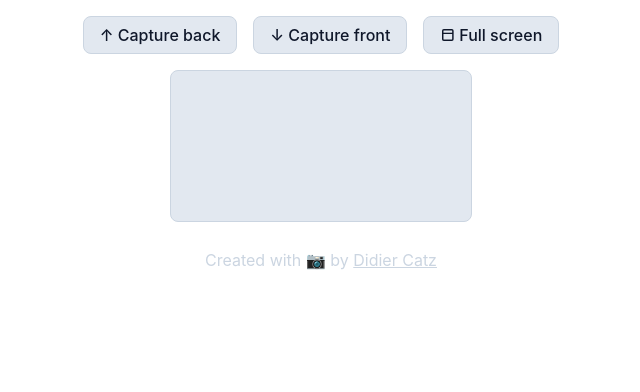
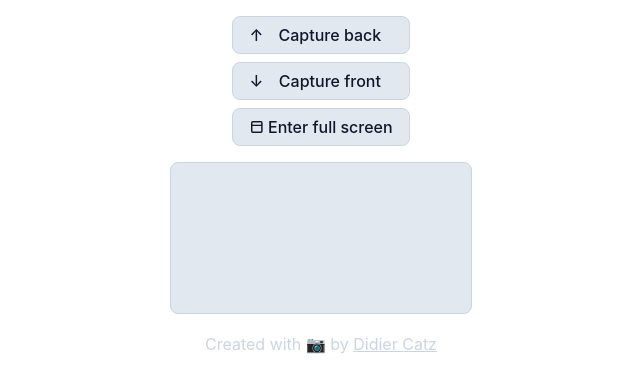
Before and after one commit to didier/phone-as-webcam, a website built with Vite: page index.html in a window 1280 px wide. Shown: the whole page, without its empty margins (319-959 px from the left). Built offline with nearby package versions, Linux system fonts and the light colour scheme.

Commit message:
update styles

```diff
--- a/index.html
+++ b/index.html
@@ -14,22 +14,34 @@
     />
   </head>
   <body>
+    <div>
       <header>
-      <button class="back">↑ Capture back</button>
-      <button class="front">↓ Capture front</button>
-      <button class="fullscreen">⬒ Full screen</button>
+        <button class="back">
+          <p>↑</p>
+          <p>Capture back</p>
+        </button>
+        <button class="front">
+          <p>↓</p>
+          <p>Capture front</p>
+        </button>
+        <button class="fullscreen">
+          <p>⬒</p>
+          <p>Enter full screen</p>
+        </button>
       </header>
       <main>
         <video autoplay muted playsinline>
-        If you're seeing this, your browser probably doesn't support HTML video.
-        That also means you probably haven't updated your browser or device in a
-        few years, meaning you're an easy target for hacking. Update now.
+          If you're seeing this, your browser probably doesn't support HTML
+          video. That also means you probably haven't updated your browser or
+          device in a few years, meaning you're an easy target for hacking.
+          Update now.
         </video>
       </main>
 
       <footer>
         <p>Created with 📷️ by <a href="http://didier.cz/g">Didier Catz</a></p>
       </footer>
+    </div>
 
     <script type="module" src="/main.js" async defer></script>
   </body>
--- a/style.css
+++ b/style.css
@@ -4,6 +4,10 @@
   font-family: 'Inter', system-ui, -apple-system, sans-serif;
   -moz-osx-font-smoothing: subpixel-antialiased;
   -webkit-font-smoothing: grayscale;
+  margin: 0;
+  padding: 0;
+  box-sizing: border-box;
+  position: relative;
 }
 
 :root {
@@ -13,17 +17,16 @@
   --text: #0f172a;
 }
 
-body {
+div {
   display: grid;
   place-items: center;
-  gap: 0.5rem;
+  gap: 1rem;
+  padding: 1rem;
 }
 
 header {
-  padding: 0.5rem;
   display: grid;
-  grid-auto-flow: column;
-  gap: 1rem;
+  gap: 0.5rem;
 }
 
 button,
@@ -38,6 +41,15 @@ video {
   transition: background-color 0.1s ease-out;
   border: 1px solid var(--dark);
   border-radius: 8px;
+  max-width: 100%;
+}
+
+button {
+  display: grid;
+  gap: 0.25rem;
+  grid-auto-flow: column;
+  justify-items: start;
+  /* text-align: center; */
 }
 
 video {
```
Lines whose indentation alone changed are shown as unchanged.
